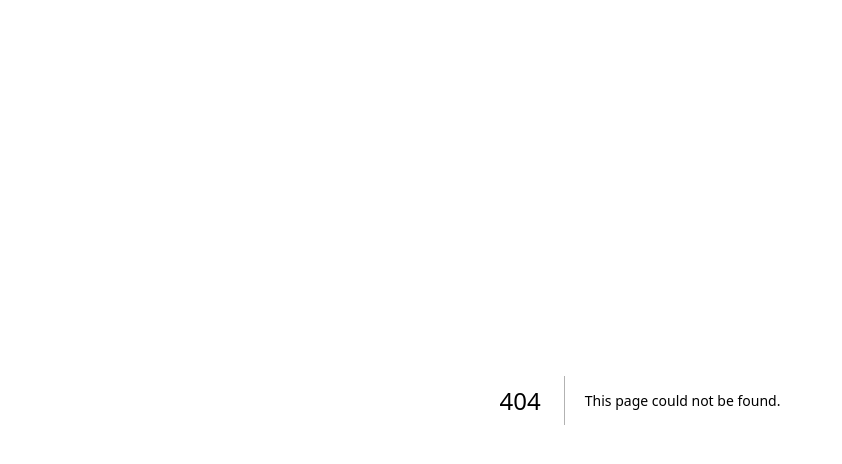
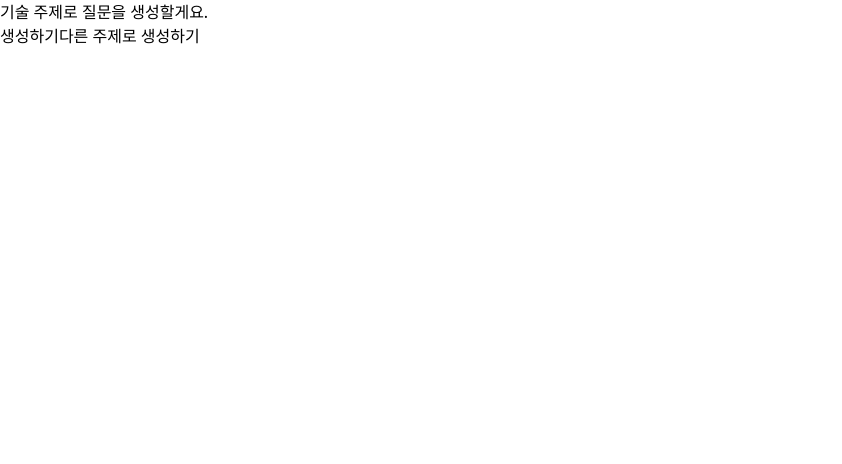
Before and after one commit to mkitwave/zero-sum, a Next.js app: page /qonnect/topic/0 in a window 1280 px wide. Before the commit this address had no page. Shown: the top 464 px of the page, without its empty margins (0-842 px from the left). Built offline with nearby package versions, Linux system fonts and the light colour scheme.

Commit message:
feat: 페이지 및 프로세스 구현

```diff
--- /dev/null
+++ b/app/qonnect/page.tsx
@@ -0,0 +1,13 @@
+import Link from "next/link";
+
+const Qonnect = () => {
+  return (
+    <main className="">
+      <h1>Qonnect</h1>
+      <p>개발자 모임을 위한 아이스브레이킹 질문들</p>
+      <Link href="/qonnect/topic">시작하기</Link>
+    </main>
+  );
+};
+
+export default Qonnect;
--- /dev/null
+++ b/app/qonnect/topic/[topicId]/page.tsx
@@ -0,0 +1,61 @@
+"use client";
+
+import Link from "next/link";
+import { TOPICS } from "../constants";
+import { useState } from "react";
+import { Question } from "../types";
+
+type Props = {
+  params: { topicId: string };
+};
+
+const TopicDetail = ({ params: { topicId } }: Props) => {
+  const [alreadyShowedQuestionIds, setAlreadyShowedQuestionIds] = useState<
+    Array<number>
+  >([]);
+  const [showCard, setShowCard] = useState<boolean>(false);
+  const [currentQuestion, setCurrentQuestion] = useState<Question | null>(null);
+
+  const currentTopic = TOPICS.find(({ id }) => id === Number(topicId));
+
+  if (!currentTopic) return <></>;
+
+  const allQuestionAlreadShowed =
+    alreadyShowedQuestionIds.length === currentTopic.questions.length;
+
+  const showNewQuestion = () => {
+    const newQuestions = currentTopic.questions.filter(
+      ({ id }) => !alreadyShowedQuestionIds.includes(id),
+    );
+    const randomQuestion =
+      newQuestions[Math.floor(Math.random() * newQuestions.length)];
+
+    setCurrentQuestion(randomQuestion);
+    setAlreadyShowedQuestionIds((prevState) => [
+      ...prevState,
+      randomQuestion.id,
+    ]);
+
+    if (!showCard) {
+      setShowCard(true);
+    }
+  };
+
+  return (
+    <main>
+      {currentQuestion ? (
+        <div>{currentQuestion.content}</div>
+      ) : (
+        <p>{currentTopic.name} 주제로 질문을 생성할게요.</p>
+      )}
+      {!allQuestionAlreadShowed && (
+        <button type="button" onClick={showNewQuestion}>
+          생성하기
+        </button>
+      )}
+      <Link href="/qonnect/topic">다른 주제로 생성하기</Link>
+    </main>
+  );
+};
+
+export default TopicDetail;
--- /dev/null
+++ b/app/qonnect/topic/constants.ts
@@ -0,0 +1,53 @@
+import { Topic } from "./types";
+
+export const TOPICS: Array<Topic> = [
+  {
+    id: 0,
+    name: "기술",
+    questions: [
+      {
+        id: 0,
+        content: "내 마음 속 1위 언어",
+      },
+      {
+        id: 1,
+        content: "함수형 vs 객체 지향",
+      },
+    ],
+  },
+  {
+    id: 1,
+    name: "소프트 스킬",
+    questions: [],
+  },
+  {
+    id: 2,
+    name: "사이드 프로젝트",
+    questions: [],
+  },
+  {
+    id: 3,
+    name: "커리어",
+    questions: [],
+  },
+  {
+    id: 4,
+    name: "도메인",
+    questions: [],
+  },
+  {
+    id: 5,
+    name: "자기계발",
+    questions: [],
+  },
+  {
+    id: 6,
+    name: "글쓰기",
+    questions: [],
+  },
+  {
+    id: 7,
+    name: "취미",
+    questions: [],
+  },
+];
--- /dev/null
+++ b/app/qonnect/topic/page.tsx
@@ -0,0 +1,19 @@
+import Link from "next/link";
+import { TOPICS } from "./constants";
+
+const Topic = () => {
+  return (
+    <main className="">
+      <h2>주제를 선택하세요.</h2>
+      <ul>
+        {TOPICS.map(({ id, name }) => (
+          <li key={id}>
+            <Link href={`/qonnect/topic/${id}`}>{name}</Link>
+          </li>
+        ))}
+      </ul>
+    </main>
+  );
+};
+
+export default Topic;
--- /dev/null
+++ b/app/qonnect/topic/types.ts
@@ -0,0 +1,7 @@
+export type Topic = {
+  id: number;
+  name: string;
+  questions: Array<Question>;
+};
+
+export type Question = { id: number; content: string };
```
